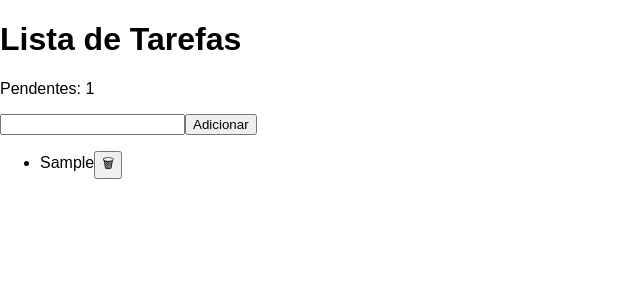
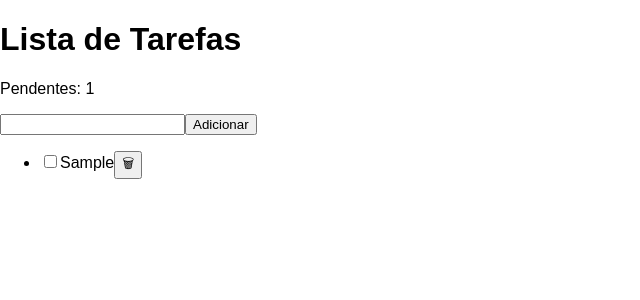
Before and after one commit to IA-Pessoas/TaskFlow, a React (Vite) app: page / in a window 1280 px wide. Both pictures are taken after typing "Sample" into the empty fields and a click on the button "Adicionar". Shown: the top 300 px of the page, without its empty margins (0-640 px from the left). Built offline with nearby package versions, Linux system fonts and the light colour scheme.

Commit message:
Fase 3 : Criação do novo componente e remodelagem

```diff
--- a/src/App.tsx
+++ b/src/App.tsx
@@ -1,4 +1,5 @@
 import TaskForm from "./components/taskForm";
+import { TaskItem } from "./components/taskItem";
 import { useTasks } from "./hooks/useTasks";
 import { useTaskTitle } from "./hooks/useTaskTitle";
 
@@ -18,11 +19,12 @@ function App() {
 
       <ul>
         {tasks.map((task) => (
-          <li key={task.id}>
-            <span onClick={() => toggleTask(task.id)}>{task.title}</span>
-            <span>{task.completed ? "✓ " : ""}</span>
-            <button onClick={() => deleteTask(task.id)}>🗑</button>
-          </li>
+          <TaskItem
+            key={task.id}
+            task ={task}
+            onToggle={toggleTask}
+            onDelete={deleteTask}
+          />
         ))}
       </ul>
     </div>
--- /dev/null
+++ b/src/components/taskItem.tsx
@@ -0,0 +1,27 @@
+type Task = {
+    id: string;
+    title : string;
+    completed : boolean;
+};
+
+type TaskItemProps = {
+    task: Task;
+    onToggle: (id: string) => void;
+    onDelete: (id: string) => void;
+};
+
+export function TaskItem ({ task, onToggle, onDelete}: TaskItemProps) {
+    return(
+        <li>
+        <input
+            type="checkbox"
+            checked={task.completed}
+            onChange={() => onToggle(task.id)}
+        />
+
+        <span>{task.title}</span>
+
+        <button onClick={() => onDelete(task.id)}>🗑</button>
+        </li>
+    )
+}
--- a/src/hooks/useLocalStorage.ts
+++ b/src/hooks/useLocalStorage.ts
@@ -21,4 +21,4 @@ function useLocalStorage<T>(
     return [storedValue, setValue];
 }
 
-export {useLocalStorage}
+export { useLocalStorage }
--- a/src/hooks/useTaskTitle.ts
+++ b/src/hooks/useTaskTitle.ts
@@ -6,4 +6,4 @@ function useTaskTitle(pendingCount : number) {
     },[pendingCount]);
 }
 
-export {useTaskTitle };
+export { useTaskTitle };
--- a/src/hooks/useTasks.ts
+++ b/src/hooks/useTasks.ts
@@ -9,6 +9,7 @@ function useTasks(){
         const trimmedTitle = title.trim();
 
             if(trimmedTitle === ""){
+             alert("Texto inválido")
                 return;
             }
 
@@ -35,4 +36,4 @@ function useTasks(){
     return {tasks, addTask, deleteTask, toggleTask, pendingCount};
 }
 
-export{useTasks}
+export { useTasks }
```
